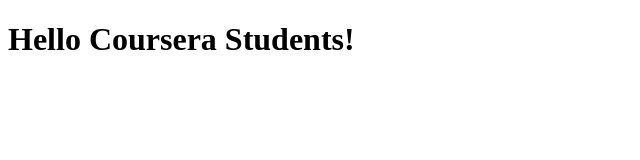
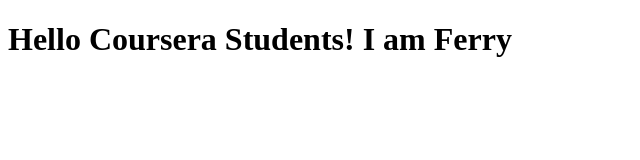
Before and after one commit to ferrypangaribuan/coursera-test, a plain HTML site: page index.html in a window 1280 px wide. Shown: the whole page, without its empty margins (0-640 px from the left). Drawn offline with Linux system fonts and the light colour scheme.

Commit message:
next version

```diff
--- a/index.html
+++ b/index.html
@@ -5,6 +5,6 @@
     <title>Hello Coursera</title>
   </head>
   <body>
-    <h1>Hello Coursera Students!</h1>
+    <h1>Hello Coursera Students! I am Ferry</h1>
   </body>
 </html>
```
